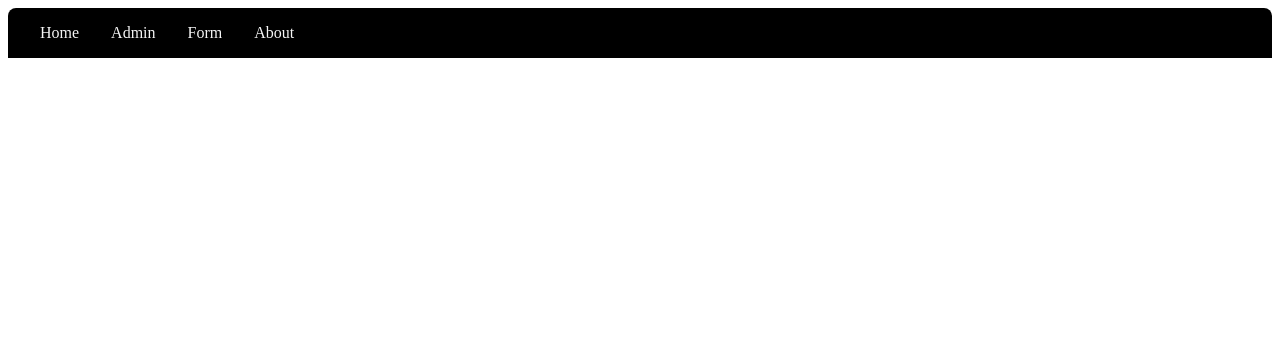
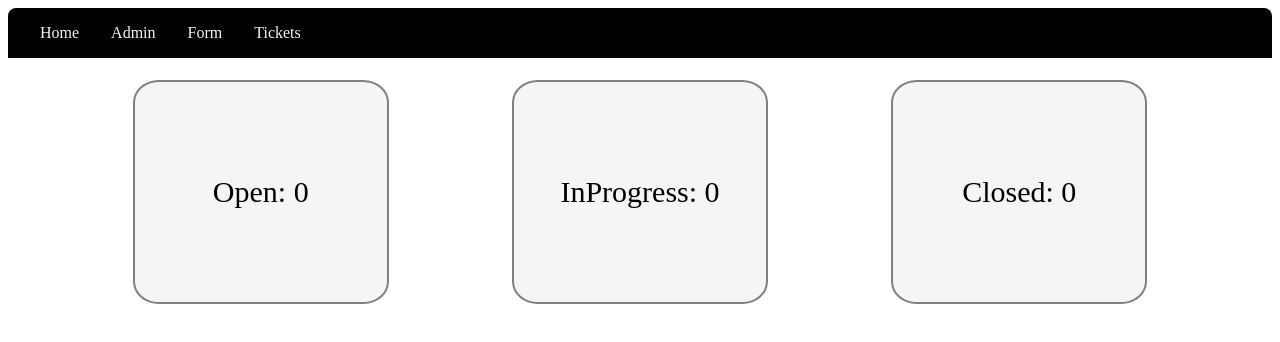
Before and after one commit to NarsimhaReddyKK/Ticketing_System, a React app: page / in a window 1280 px wide. Shown: the top 342 px of the page. Built offline with nearby package versions, Linux system fonts and the light colour scheme; the HTML template or start-up script is replaced by a standard one.

Commit message:
Added cards in Home page

```diff
--- a/src/Components/Home.tsx
+++ b/src/Components/Home.tsx
@@ -1,9 +1,16 @@
+import { Card } from "./card"
 import { Header } from "./header"
+import "./styles/home.css"
 
 export const Home = () => {
   return (
     <div>
         <Header/>
+        <div className="card__container">
+            <Card count={0} name="Open"></Card>
+            <Card count={0} name="InProgress"></Card>
+            <Card count={0} name="Closed"></Card>
+        </div>
     </div>
   )
 }
--- /dev/null
+++ b/src/Components/card.tsx
@@ -0,0 +1,13 @@
+import "./styles/card.css"
+type cardProps = {
+    count: number,
+    name: string
+}
+
+export const Card = ({count, name}: cardProps) => {
+  return (
+    <div className="cardsection">
+        <p className="card__h1">{name}: {count}</p>
+    </div>
+  )
+}
--- a/src/Components/header.tsx
+++ b/src/Components/header.tsx
@@ -8,7 +8,7 @@ export const Header = () => {
             <li className="header__list"><Link className="header__link" to="/">Home</Link></li>
             <li className="header__list"><Link className="header__link" to="/">Admin</Link></li>
             <li className="header__list"><Link className="header__link" to="/form">Form</Link></li>
-            <li className="header__list"><Link className="header__link" to="/">About</Link></li>
+            <li className="header__list"><Link className="header__link" to="/">Tickets</Link></li>
         </ul>
     </div>
   )
--- /dev/null
+++ b/src/Components/styles/card.css
@@ -0,0 +1,42 @@
+.cardsection{
+    border: 2px solid gray;
+    display: grid;
+    place-content: center;
+    width: 10%;
+    height: 20%;
+    padding: 10%;
+    border-radius: 10%;
+    margin-top: 20px;
+    background-color: whitesmoke;
+    font-size: 1rem;
+}
+
+.cardsection:hover, .cardsection:focus{
+    background-color: rgb(233, 232, 232);
+    cursor: pointer;
+}
+
+.card__h1{
+    font-size: 12.8px;
+    white-space: nowrap;
+}
+
+@media screen and (min-width: 428px) {
+    .card__h1{
+        font-size: 20px;
+    }
+}
+
+
+@media screen and (min-width: 700px) {
+    .card__h1{
+        font-size: 30px;
+    }
+
+}
+
+@media screen and (min-width: 1000px) {
+    .cardsection{
+        padding: 5%;
+    }
+}
--- a/src/Components/styles/header.css
+++ b/src/Components/styles/header.css
@@ -23,6 +23,6 @@
     color: whitesmoke;
 }
 
-.header__link:hover{
+.header__link:hover, .header__link:focus{
     color: gray;
 }
--- /dev/null
+++ b/src/Components/styles/home.css
@@ -0,0 +1,5 @@
+.card__container{
+    display: flex;
+    justify-content: space-evenly;
+    padding: 0.1rem;
+}
```
